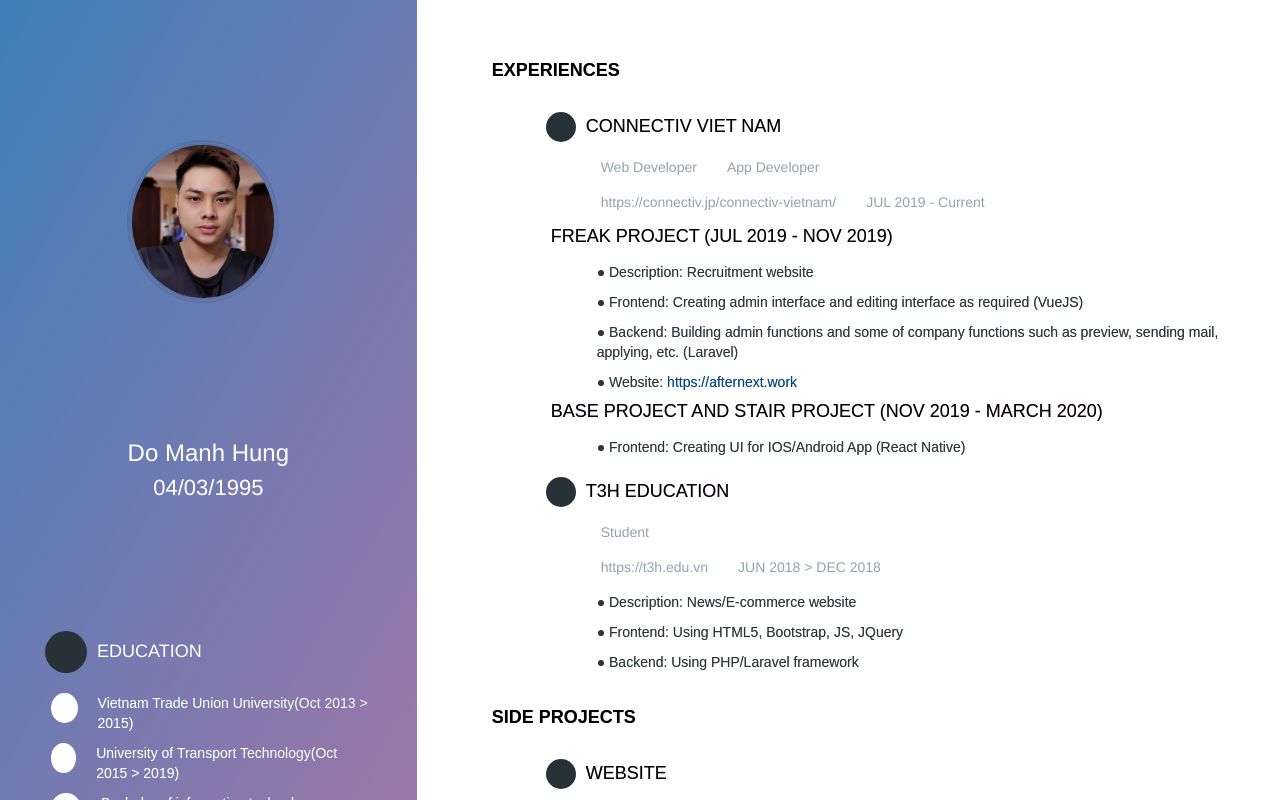
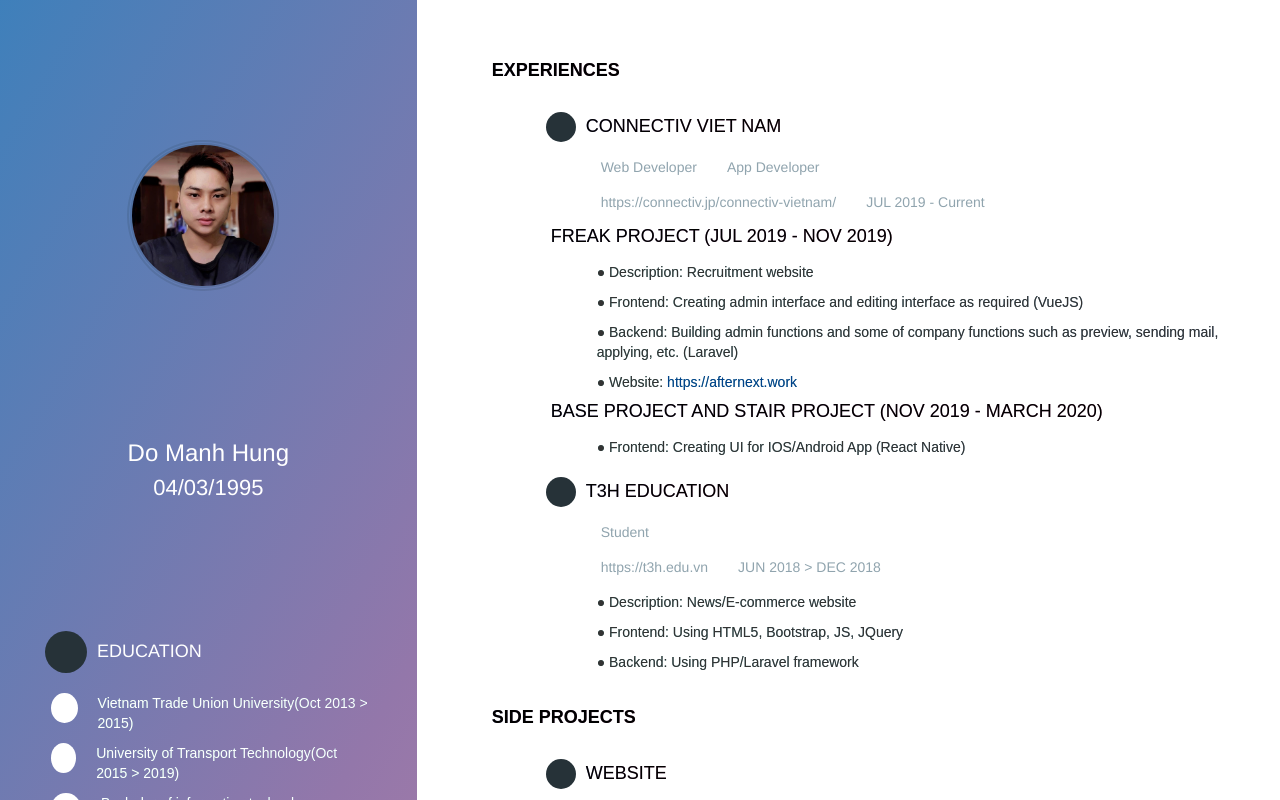
Before and after one commit to hungswifty/HungDoCV, a Vue app: page / in a window 1280 px wide. Shown: the top 800 px of the page. Built offline with nearby package versions, Linux system fonts and the light colour scheme; some icons are missing.

Commit message:
[edit] avatar

```diff
--- a/src/App.vue
+++ b/src/App.vue
@@ -30,7 +30,7 @@
           <img
             class="img-fluid"
             id="myAvatar"
-            src="./assets/HungDoCV.jpg"
+            src="./assets/HungDoCV3.jpg"
             width="35%"
             alt="Do Manh Hung"
           />
```
Also changed, not shown: src/assets/HungDoCV3.jpg (added).
